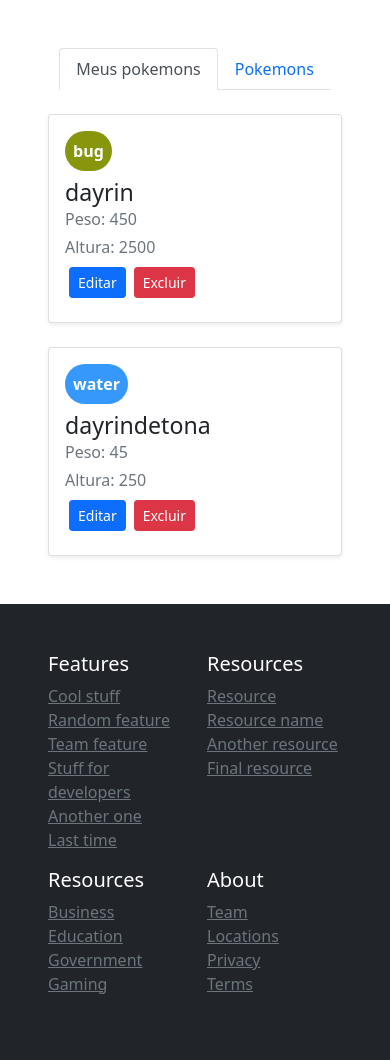
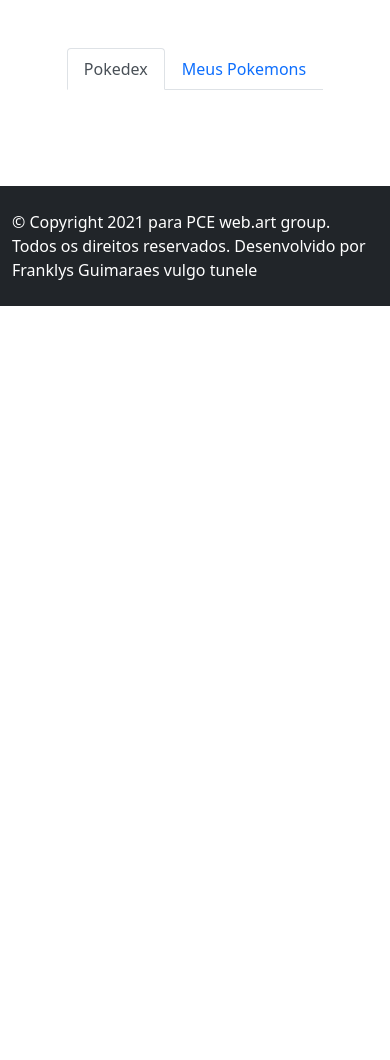
Before and after one commit to FranklysG/store_mvc, a PHP site: page / in a window 390 px wide. Shown: the part 348-1408 px from the top of the page. After the commit the page ends 654 px from the top, so only its background shows below. Run offline with PHP 8.4, Linux system fonts and the light colour scheme; data comes from the database, SQL or seed files in the repository; data that the repository does not hold is empty; some libraries are stand-ins or nearby versions.

Commit message:
adjusts on interface of project

```diff
--- a/app/control/pages/Home.php
+++ b/app/control/pages/Home.php
@@ -28,10 +28,10 @@ class Home extends Page{
         }else{
             $content = View::render('pages/home', array(
                 'title' => 'Home',
-                'register' => '<div class="row my-4 px-5">'.View::render('pages/register', array('function' => 'register', 'id' => '', 'name' => '', 'peso' => '', 'altura' => '')).'</div>',
-                'upload' => '<div class="row my-4 px-5">'.View::render('pages/upload').'</div>',
-                'contentPokemon' => '<div class="row my-4 px-5">'.self::getPokemon().'</div>',
-                'contentMyPokemon' => '<div class="row my-4 px-5">'.self::getMyPokemon().'</div>'
+                'register' => View::render('pages/register', array('function' => 'register', 'id' => '', 'name' => '', 'peso' => '', 'altura' => '')),
+                'upload' => View::render('pages/upload'),
+                'contentPokemon' => self::getPokemon(),
+                'contentMyPokemon' => self::getMyPokemon()
             ));
         }
 
@@ -69,7 +69,8 @@ class Home extends Page{
                 'img' => $img,
                 'peso' => $peso,
                 'altura' => $altura,
-                'color' => PokemonColors::replaceColor($nameType)
+                'color' => PokemonColors::replaceColor($nameType),
+                'classButton' => 'd-none'
             ));
         }
 
@@ -87,7 +88,8 @@ class Home extends Page{
                 'img' => 'tmp/pokemonSiluete.png',
                 'peso' => $value->peso,
                 'altura' => $value->altura,
-                'color' => PokemonColors::replaceColor($value->type)
+                'color' => PokemonColors::replaceColor($value->type),
+                'classButton' => 'd-inline-block'
             ));
         }
 
@@ -127,7 +129,8 @@ class Home extends Page{
                     'type' => $value->type,
                     'img' => $value->url,
                     'peso' => $value->peso,
-                    'altura' => $value->altura
+                    'altura' => $value->altura,
+                    'classForm' => 'myForm'
                 ));
             }}else{
                 $dataString = View::render('pages/error', array());
--- a/app/resources/css/style.css
+++ b/app/resources/css/style.css
@@ -1,27 +1,24 @@
-/* The Modal (background) */
 .modal {
-    display: none; /* Hidden by default */
-    position: fixed; /* Stay in place */
-    z-index: 1; /* Sit on top */
+    display: none;
+    position: fixed;
+    z-index: 1;
     left: 0;
     top: 0;
-    width: 100%; /* Full width */
-    height: 100%; /* Full height */
-    overflow: auto; /* Enable scroll if needed */
-    background-color: rgb(0,0,0); /* Fallback color */
-    background-color: rgba(0,0,0,0.4); /* Black w/ opacity */
+    width: 100%;
+    height: 100%;
+    overflow: auto;
+    background-color: rgb(0,0,0);
+    background-color: rgba(0,0,0,0.4);
 }
 
-/* Modal Content/Box */
 .modal-content {
     background-color: #fefefe;
-    margin: 15% auto; /* 15% from the top and centered */
+    margin: 15% auto;
     padding: 20px;
     border: 1px solid #888;
-    width: 80%; /* Could be more or less, depending on screen size */
+    width: 80%;
 }
 
-/* The Close Button */
 .close {
     color: #aaa;
     float: right;
--- a/app/resources/pages/footer.html
+++ b/app/resources/pages/footer.html
@@ -1,42 +1,5 @@
 <footer class="text-white bg-dark">
-    <div class="row p-5">
-      <div class="col-6 col-md">
-        <h5>Features</h5>
-        <ul class="list-unstyled text-small">
-          <li><a class="text-muted" href="#">Cool stuff</a></li>
-          <li><a class="text-muted" href="#">Random feature</a></li>
-          <li><a class="text-muted" href="#">Team feature</a></li>
-          <li><a class="text-muted" href="#">Stuff for developers</a></li>
-          <li><a class="text-muted" href="#">Another one</a></li>
-          <li><a class="text-muted" href="#">Last time</a></li>
-        </ul>
-      </div>
-      <div class="col-6 col-md">
-        <h5>Resources</h5>
-        <ul class="list-unstyled text-small">
-          <li><a class="text-muted" href="#">Resource</a></li>
-          <li><a class="text-muted" href="#">Resource name</a></li>
-          <li><a class="text-muted" href="#">Another resource</a></li>
-          <li><a class="text-muted" href="#">Final resource</a></li>
-        </ul>
-      </div>
-      <div class="col-6 col-md">
-        <h5>Resources</h5>
-        <ul class="list-unstyled text-small">
-          <li><a class="text-muted" href="#">Business</a></li>
-          <li><a class="text-muted" href="#">Education</a></li>
-          <li><a class="text-muted" href="#">Government</a></li>
-          <li><a class="text-muted" href="#">Gaming</a></li>
-        </ul>
-      </div>
-      <div class="col-6 col-md">
-        <h5>About</h5>
-        <ul class="list-unstyled text-small">
-          <li><a class="text-muted" href="#">Team</a></li>
-          <li><a class="text-muted" href="#">Locations</a></li>
-          <li><a class="text-muted" href="#">Privacy</a></li>
-          <li><a class="text-muted" href="#">Terms</a></li>
-        </ul>
-      </div>
+    <div class="row p-4" style="justify-content: center;">
+      © Copyright 2021 para PCE web.art group. Todos os direitos reservados. Desenvolvido por Franklys Guimaraes vulgo tunele
     </div>
-  </footer>
+</footer>
--- a/app/resources/pages/home.html
+++ b/app/resources/pages/home.html
@@ -3,7 +3,7 @@
     <!-- Modal content -->
     <div class="modal-content">
         <span class="close">&times;</span>
-        <p>{{register}}</p>
+        <div class="row">{{register}}</div>
     </div>
 </div>
 <!-- The Modal -->
@@ -11,16 +11,16 @@
     <!-- Modal content -->
     <div class="modal-content">
         <span class="closeBanner">&times;</span>
-        <p>{{upload}}</p>
+        <div class="row">{{upload}}</div>
     </div>
 </div>
 <nav class="d-flex" style="justify-content: center;">
     <div class="nav nav-tabs" id="nav-tab" role="tablist">
-        <button class="nav-link active" id="nav-home-tab" data-bs-toggle="tab" data-bs-target="#nav-home" type="button" role="tab" aria-controls="nav-home" aria-selected="true">Meus pokemons</button>
-        <button class="nav-link" id="nav-profile-tab" data-bs-toggle="tab" data-bs-target="#nav-profile" type="button" role="tab" aria-controls="nav-profile" aria-selected="false">Pokemons</button>
+        <button class="nav-link active" id="nav-home-tab" data-bs-toggle="tab" data-bs-target="#nav-home" type="button" role="tab" aria-controls="nav-home" aria-selected="true">Pokedex</button>
+        <button class="nav-link" id="nav-profile-tab" data-bs-toggle="tab" data-bs-target="#nav-profile" type="button" role="tab" aria-controls="nav-profile" aria-selected="false">Meus Pokemons</button>
     </div>
 </nav>
 <div class="tab-content" id="nav-tabContent">
-    <div class="tab-pane fade show active" id="nav-home" role="tabpanel" aria-labelledby="nav-home-tab">{{contentMyPokemon}}</div>
-    <div class="tab-pane fade" id="nav-profile" role="tabpanel" aria-labelledby="nav-profile-tab">{{contentPokemon}}</div>
+    <div class="tab-pane fade show active" id="nav-home" role="tabpanel" aria-labelledby="nav-home-tab"><div class="row my-5 mx-5">{{contentPokemon}}</div></div>
+    <div class="tab-pane fade" id="nav-profile" role="tabpanel" aria-labelledby="nav-profile-tab"><div class="row my-5 mx-5">{{contentMyPokemon}}</div></div>
 </div>
--- a/app/resources/pages/pokemon.html
+++ b/app/resources/pages/pokemon.html
@@ -8,7 +8,7 @@
       </h3>
       <div class="mb-1 text-muted">Peso: {{peso}}</div>
       <div class="mb-1 text-muted">Altura: {{altura}}</div>
-      <div class="mb-1 d-flex">
+      <div class="mb-1 d-flex {{classButton}}">
         <button onclick="onEdit(this.value);"  type="submit" value="onEdit={{id}}" class="m-1 btn btn-sm btn-primary">Editar</button>
         <button onclick="onDelete(this.value);"  type="submit" value="onDelete={{id}}"class="m-1 btn btn-sm btn-danger">Excluir</button>
       </div>
--- a/app/resources/pages/register.html
+++ b/app/resources/pages/register.html
@@ -1,4 +1,4 @@
-<form method="GET" id="myForm">
+<form method="GET" id="myForm" style="padding-right: 100px;padding-left: 60px;padding-bottom: 35px;">
     <div class="form-group">
       <label for="Nome">Nome Pokemon</label>
       <input name="{{function}}" type="hidden" class="form-control" placeholder="Bulbasaur">
```
